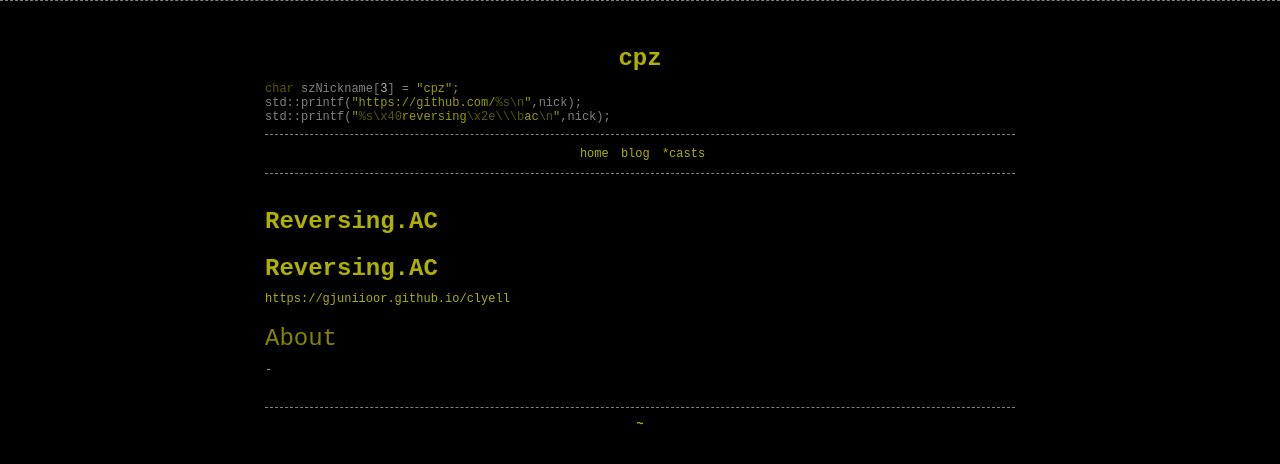
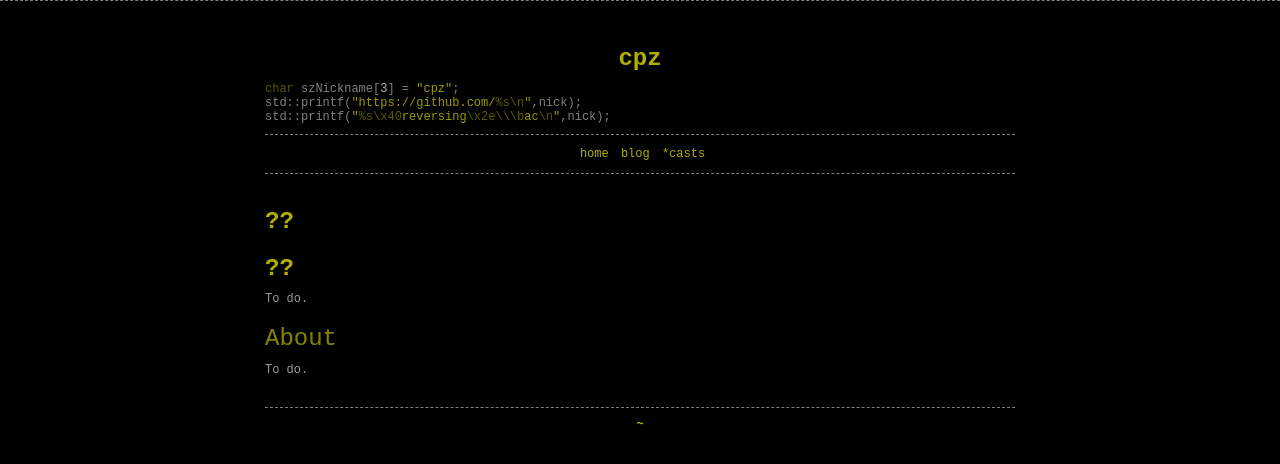
Before and after one commit to cpz/cpz.github.io, a Jekyll site: the page built from index.md, in a window 1280 px wide. Shown: the top 464 px of the page. Built offline with Jekyll 4.4.1, drawn with Linux system fonts in a browser that asks for light colours; our own code applies the rules of GitHub Pages for plain Markdown files.

Commit message:
Update index.md

```diff
--- a/index.md
+++ b/index.md
@@ -2,10 +2,10 @@
 layout: content
 ---
 
-# Reversing.AC
+# ??
 
-[https://gjuniioor.github.io/clyell](https://gjuniioor.github.io/clyell)
+To do.
 
 ### About
 
--
+To do.
```
